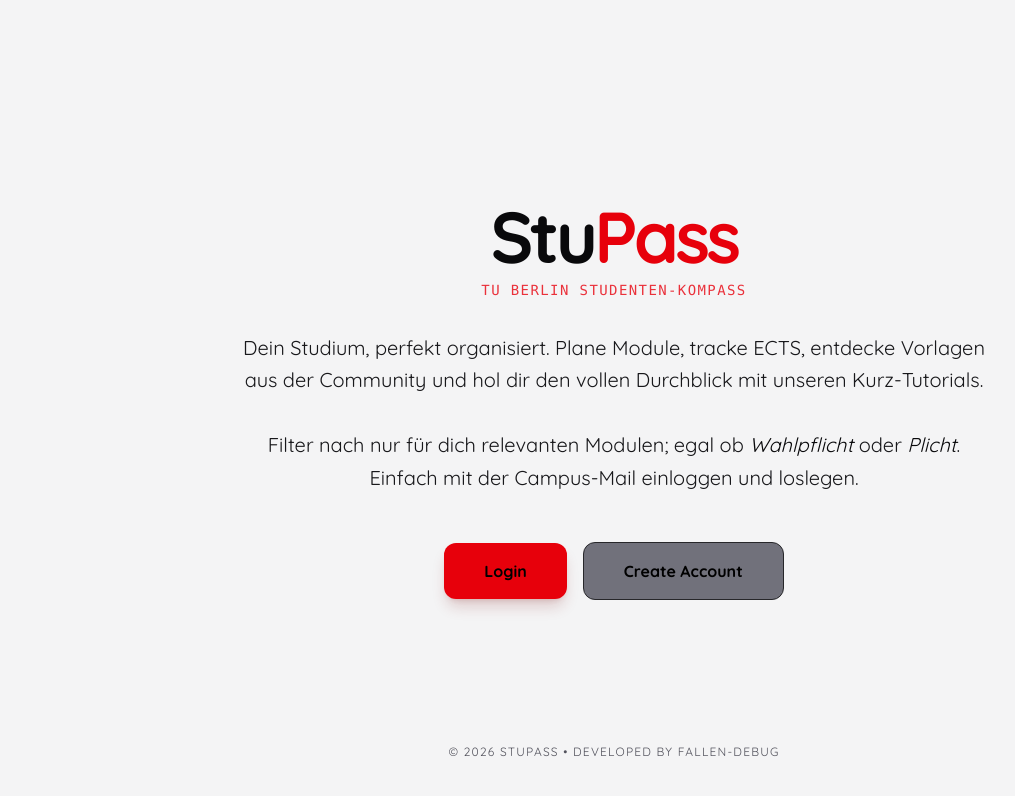
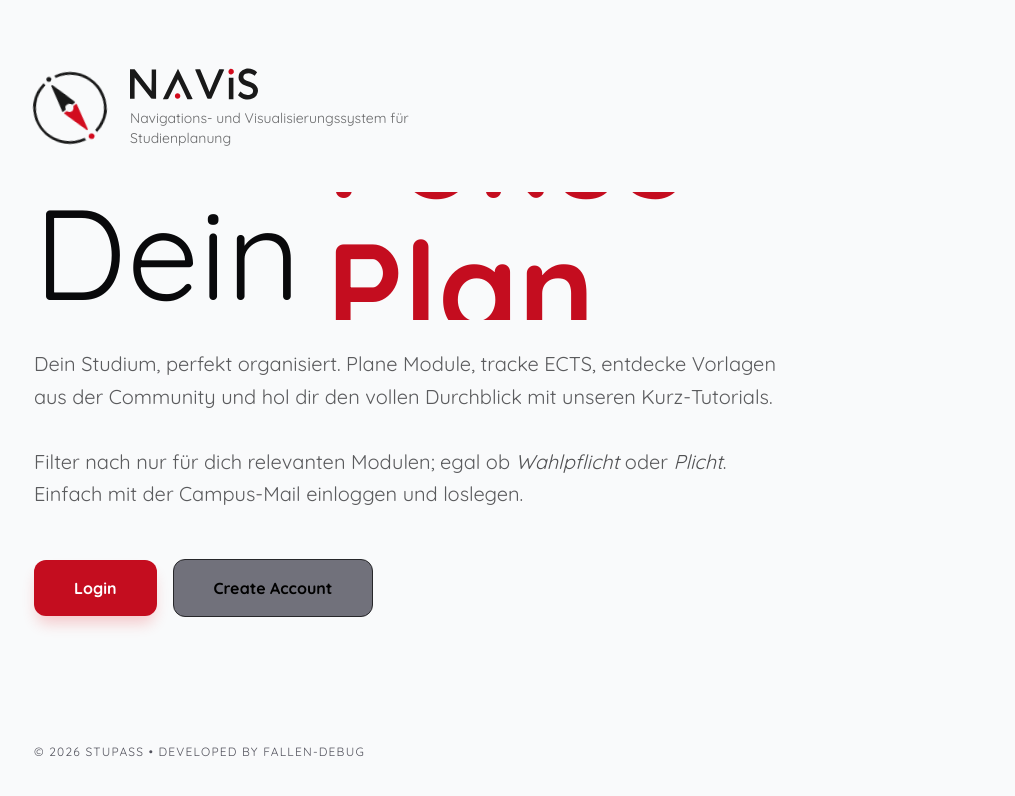
Before and after one commit to TuBerlin-Projekt-Medienerstellung/StudiKompass, a Next.js app: page / in a window 1280 px wide. Shown: the top 796 px of the page, without its empty margins (26-1041 px from the left). Built offline with nearby package versions, Linux system fonts and the light colour scheme; grey boxes are pictures that could not be loaded.

Commit message:
Navis Landing Page design and some fixes in module card

```diff
--- a/app/globals.css
+++ b/app/globals.css
@@ -52,6 +52,8 @@
     --radius-sm: calc(var(--radius) - 4px);
 
     --ease-in-expo: cubic-bezier(0.4, 0, 0.2, 1);
+
+    --animate-spin-slow: spin 20s linear infinite;
 }
 
 /*
@@ -121,5 +123,35 @@
     button {
         @apply cursor-pointer;
     }
+}
+
+/* Hero text slider starts */
+.slide {
+    display: inline-block;
+    flex-direction: column;
+    transition: all cubic-bezier(0.71, 0.03, 0.34, 1);
 
 }
+
+.wrapper {
+    display: flex;
+    flex-direction: column;
+    animation: wordSlider 10s infinite cubic-bezier(0.9, 0.01, 0.3, 0.99);
+}
+
+@keyframes wordSlider {
+    0% {
+        transform: translateY(0.5%);
+    }
+    33.3333333333% {
+        transform: translateY(-33.3333333333%);
+    }
+    66.6666666667% {
+        transform: translateY(-66.6666666667%);
+    }
+    100% {
+        transform: translateY(0.5%);
+    }
+}
+
+/* Hero Text slider ends */
--- a/app/page.tsx
+++ b/app/page.tsx
@@ -1,5 +1,6 @@
 import Link from "next/link";
 import Image from "next/image";
+import {words} from "@/constants/index"
 
 export const metadata = {
     title: 'Navis | TU Berlin',
@@ -8,50 +9,69 @@ export const metadata = {
 export default function Home() {
     return (
         <main
-            className="flex flex-col items-center justify-center min-h-screen bg-zinc-100 text-zinc-950 dark:bg-zinc-950 dark:text-zinc-100 px-6">
+            className="flex flex-col justify-start p-15 min-h-screen bg-background text-zinc-950  ">
             {/* Background Stuff*/}
-            <div className="absolute top-0 left-0 w-full h-full overflow-hidden -z-10">
-                <div
-                    className="absolute top-[-10%] left-[-10%] w-[40%] h-[40%] bg-red-900/20 dark:bg-emerald-900/20 blur-[120px] rounded-full"/>
-                <header
-                    className="flex flex-col items-center space-y-4">{/*Uhhh..width and height are random, since we don't have a Logo yet..*/}
-                    <Image
-                        src="/Kompass_bild.png"
-                        alt="LOGO"
-                        width={69}
-                        height={69}
-                        className="hover:animate-spin"
+            {/*<div className="absolute top-0 left-0 w-full h-full overflow-hidden -z-10">*/}
+            {/*    <div*/}
+            {/*        className="absolute top-[-10%] left-[-10%] w-[40%] h-[40%] bg-red-900/20 dark:bg-emerald-900/20 blur-[120px] rounded-full"/>*/}
+            {/*    <header*/}
+            {/*        className="flex flex-col items-center space-y-4">/!*Uhhh..width and height are random, since we don't have a Logo yet..*!/*/}
+            {/*        <Image*/}
+            {/*            src="/Kompass_bild.png"*/}
+            {/*            alt="LOGO"*/}
+            {/*            width={69}*/}
+            {/*            height={69}*/}
+            {/*            className="hover:animate-spin"*/}
 
-                    />{/*Idk.. I thought it would look cool if it spun on hover*/}
-                </header>
-            </div>
+            {/*        />/!*Idk.. I thought it would look cool if it spun on hover*!/*/}
+            {/*    </header>*/}
+            {/*</div>*/}
 
             <div className="text-center max-w-3xl space-y-8">
                 {/*Title*/}
-                <header className="space-y-2">
-                    <h1 className="text-6xl md:text-7xl font-black tracking-tighter">
-                        Stu<span className="text-red-600 dark:text-emerald-500">Pass</span>
-                    </h1>
-                    <p className="text-red-600/80 dark:text-emerald-500/80 font-mono text-sm tracking-widest uppercase">
-                        TU Berlin Studenten-Kompass
-                    </p>
-                </header>
+                <h1 className="flex flex-row gap-6 w-96 items-center">
+                    <div className="relative flex size-24">
+                        <Image alt="logo" fill src="/logo/Kompass.svg" className="animate-spin-slow"/>
+                    </div>
+                    <div className="flex flex-col gap-2">
+                        <div className="relative w-32 h-8">
+                            <Image src="/logo/Navis.svg" fill alt="Navis"/>
+                        </div>
+                        <p className="text-sm opacity-60 text-start">Navigations- und Visualisierungssystem für
+                            Studienplanung</p>
+                    </div>
+                </h1>
+                <h2 className="flex flex-row justify-start md:text-9xl text-6xl relative z-10 pointer-events-none md:min-w-200 min-w-96">
+                    Dein
+                    <span
+                        className="slide  absolute right-0 pt-0 h-full md:translate-y-1 translate-y-0 overflow-hidden">
+                        <span className="wrapper text-flag-red font-bold">
+                            {words.map((word, index) => (
+                                <span key={index}
+                                      className="flex items-center md:gap-3 gap-1 pb-2">
+                                    <span>{word.text}</span>
+                                </span>
+                            ))}
+                        </span>
+                    </span>
+                </h2>
+
 
                 {/* What do we aim to do */}
-                <p className="text-zinc-900 dark:text-zinc-400 text-lg md:text-xl leading-relaxed">
+                <p className="text-zinc-900 opacity-70 text-lg md:text-xl text-start leading-relaxed">
                     Dein Studium, perfekt organisiert. Plane Module, tracke ECTS, entdecke Vorlagen aus der Community
                     und hol dir den vollen Durchblick mit unseren Kurz-Tutorials. <br/>
                     <br/> Filter nach nur für dich relevanten Modulen; egal ob <span
-                    className="text-zinc-950 dark:text-zinc-200 italic">Wahlpflicht</span> oder <span
-                    className="text-zinc-950 dark:text-zinc-200 italic">Plicht</span>. <br/>
+                    className="text-zinc-950 italic">Wahlpflicht</span> oder <span
+                    className="text-zinc-950 italic">Plicht</span>. <br/>
                     Einfach mit der Campus-Mail einloggen und loslegen.
                 </p>
 
                 {/* Buttons */}
-                <div className="flex flex-col sm:flex-row items-center justify-center gap-4 pt-4">
+                <div className="flex flex-col sm:flex-row items-center justify-start gap-4 pt-4">
                     <Link
                         href="/auth/login"
-                        className="w-full sm:w-auto px-10 py-4 bg-red-600 hover:bg-red-500 text-black dark:bg-emerald-600 dark:hover:bg-emerald-500 dark:text-white font-bold rounded-xl transition-all hover:scale-105 active:scale-95 shadow-lg shadow-red-900/20 dark:shadow-emerald-900/20"
+                        className="w-full sm:w-auto px-10 py-4 bg-flag-red shadow-[0px_4px_6px_-4px_rgba(231,0,11,0.20)] shadow-[0px_10px_15px_-3px_rgba(231,0,11,0.20)] text-white  font-bold rounded-xl transition-all hover:scale-105 active:scale-95"
                     >
                         Login
                     </Link> {/*I dunno red is the official theme.. but green just looks so much better. Ig the team can vote: bg-rose-600/ bg-red-500?*/}
--- a/components/modul-card.tsx
+++ b/components/modul-card.tsx
@@ -39,7 +39,7 @@ const ModulCard = () => {
 
                 </div>
                 {/** Hier wird die Modulkarte ausgeklappt */}
-                <div onClick={() => setOpen(!open)}>
+                <div className="cursor-pointer" onClick={() => setOpen(!open)}>
                     {open ? <ChevronUp/> : <ChevronDown/>}
                 </div>
             </header>
--- a/components/nav-bar.tsx
+++ b/components/nav-bar.tsx
@@ -89,7 +89,7 @@ const NavBar = () => {
                     {navBarLinks.map((link) => {
                         const isActive = pathname === link.path
                         return <Link href={link.path}
-                                     className={`w-full flex flex-row gap-2 px-4 py-3 rounded-2xl ${isActive ? "text-oxblood bg-oxblood/5" : "text-foreground"}`}
+                                     className={`w-full flex flex-row gap-2 px-4 py-3 rounded-2xl ${isActive ? "text-flag-red bg-flag-red/5" : "text-foreground"}`}
                                      key={link.name}
                                      onClick={() => setMobileOpen(false)}
                         >
--- a/constants/index.ts
+++ b/constants/index.ts
@@ -1,15 +1,75 @@
-import { LayoutDashboard, BookOpen, TrendingUp, Settings } from "lucide-react"
+import {LayoutDashboard, BookOpen, TrendingUp, Settings} from "lucide-react"
 
 export const navBarLinks: navBarLink[] = [
-    { name: "Planer", path: "/protected/planner", icon: LayoutDashboard },
-    { name: "Module", path: "/protected/modules", icon: BookOpen },
-    { name: "Fortschritt", path: "/protected/dashboard", icon: TrendingUp },
-    { name: "Einstellungen", path: "/protected/settings", icon: Settings },
+    {name: "Planer", path: "/protected/planner", icon: LayoutDashboard},
+    {name: "Module", path: "/protected/modules", icon: BookOpen},
+    {name: "Fortschritt", path: "/protected/dashboard", icon: TrendingUp},
+    {name: "Einstellungen", path: "/protected/settings", icon: Settings},
 ]
 
+export const words: words[] = [
+    {text: 'Studium'},
+    {text: 'Fokus'},
+    {text: 'Plan'},
+]
+
+// dummy daten
 export const details: detail[] = [
-    { name: "Prüfungsform", value: "Portfolioprüfung" },
-    { name: "Arbeitsaufwand", value: "150h" },
-    { name: "Angebot", value: "SoSe" },
-    { name: "Leistungspunkte", value: "6" },
+    {name: "Prüfungsform", value: "Portfolioprüfung"},
+    {name: "Arbeitsaufwand", value: "150h"},
+    {name: "Angebot", value: "SoSe"},
+    {name: "Leistungspunkte", value: "6"},
 ]
+
+export const modulInfo = [
+    {
+        name: "Einführung in die Programmierung",
+        leistungspunkte: 6,
+        semester: "WiSe",
+        modulArt: "Pflichtmodul",
+        beschreibung: "Grundlagen der imperativen und objektorientierten Programmierung anhand von Java. Behandelt werden Datentypen, Kontrollstrukturen, Algorithmen und Datenstrukturen.",
+        examform: "Klausur (90 Minuten)",
+        arbeitsaufwand: 180,
+        link: "https://uni-beispiel.de/module/ein-prog"
+    },
+    {
+        name: "Datenbanksysteme",
+        leistungspunkte: 5,
+        semester: "SoSe",
+        modulArt: "Pflichtmodul",
+        beschreibung: "Konzeptioneller und logischer Entwurf von relationalen Datenbanken. Einführung in SQL, Normalisierung, Transaktionsmanagement und Datensicherheit.",
+        examform: "Elektronische Klausur (60 Minuten) + Bonusprojekt",
+        arbeitsaufwand: 150,
+        link: "https://uni-beispiel.de/module/db-systeme"
+    },
+    {
+        name: "Künstliche Intelligenz & Machine Learning",
+        leistungspunkte: 6,
+        semester: "WiSe",
+        modulArt: "Wahlpflichtmodul",
+        beschreibung: "Einführung in die Kernkonzepte der KI. Behandelt werden überwachtes und unüberwachtes Lernen, neuronale Netze mit Python sowie ethische Aspekte von KI-Systemen.",
+        examform: "Projektarbeit mit anschließender Präsentation",
+        arbeitsaufwand: 180,
+        link: "https://uni-beispiel.de/module/ki-ml"
+    },
+    {
+        name: "Software Engineering Projekt",
+        leistungspunkte: 10,
+        semester: "SoSe",
+        modulArt: "Projektmodul",
+        beschreibung: "Praktische Umsetzung eines Softwareprojekts im Team unter Anwendung agiler Methoden (Scrum). Von der Anforderungsanalyse bis zum Deployment.",
+        examform: "Hausarbeit (Code-Review) und Kolloquium",
+        arbeitsaufwand: 300,
+        link: "https://uni-beispiel.de/module/se-projekt"
+    },
+    {
+        name: "IT-Sicherheit und Kryptographie",
+        leistungspunkte: 5,
+        semester: "WiSe oder SoSe", // Manchmal werden wichtige Wahlmodule ja in beiden angeboten
+        modulArt: "Wahlpflichtmodul",
+        beschreibung: "Grundlagen der symmetrischen und asymmetrischen Verschlüsselung, Netzwerksicherheit, Angriffsvektoren und Schutzmaßnahmen in modernen IT-Infrastrukturen.",
+        examform: "Mündliche Prüfung (20 Minuten)",
+        arbeitsaufwand: 150,
+        link: "https://uni-beispiel.de/module/it-sec"
+    }
+];
```
Also changed, not shown: app/protected/modules/page.tsx (+7 -4 lines), components/semester-card.tsx (+8 -1 lines), components/semester-modul-card.tsx (added, +19 -0 lines), type.d.ts (+6 -2 lines).
